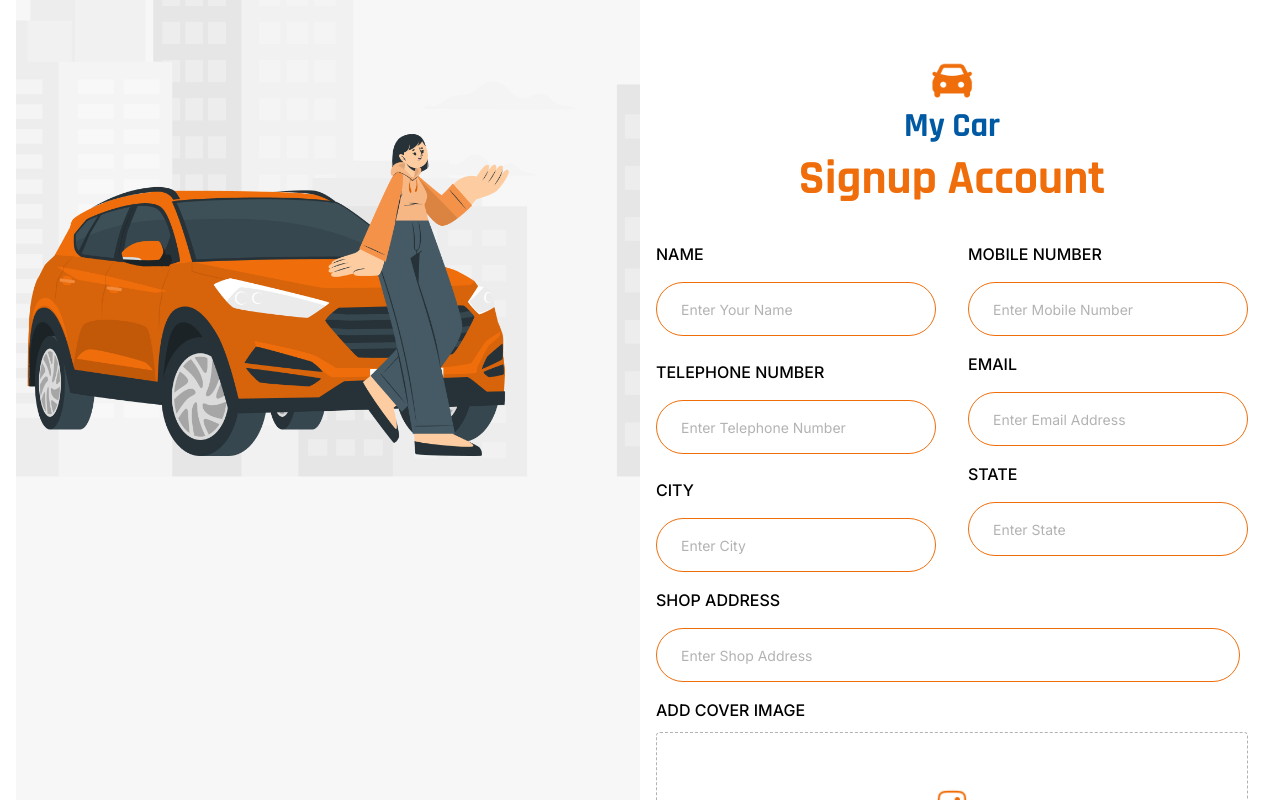
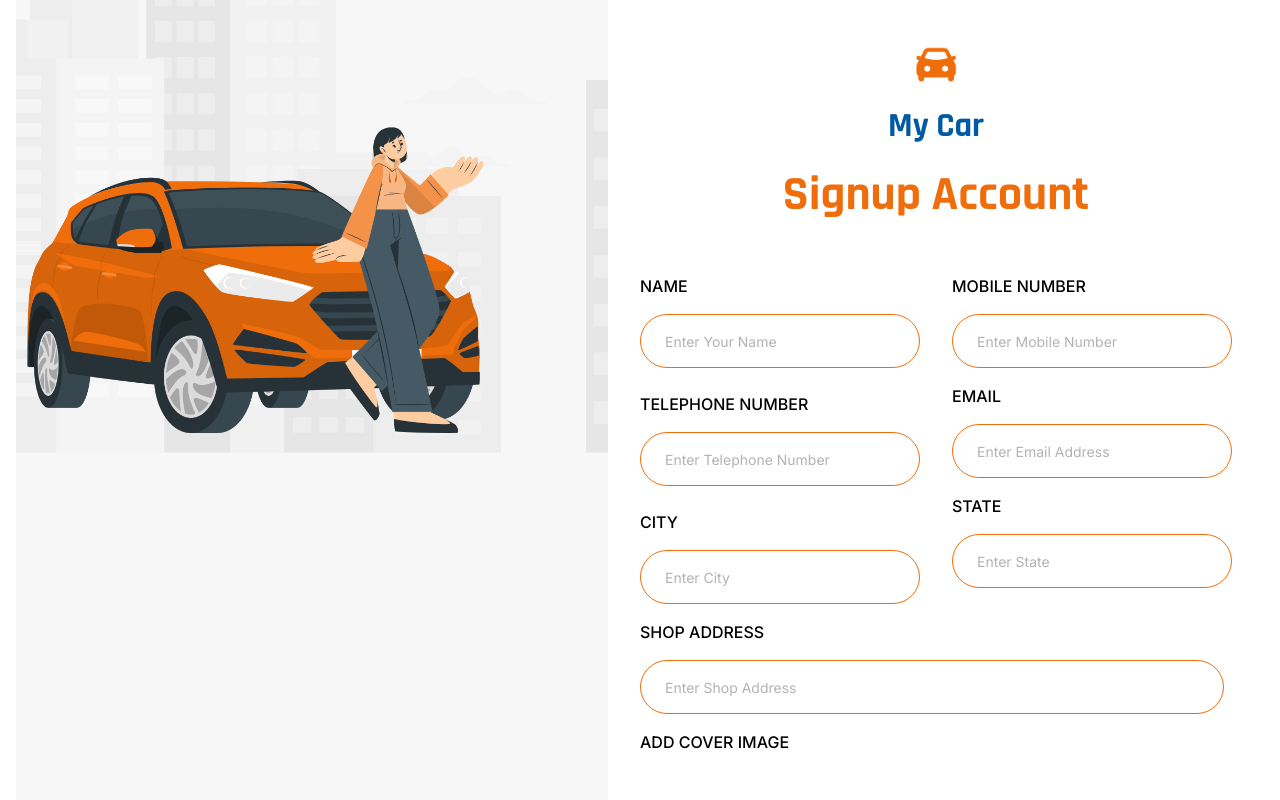
Before and after one commit to CodePriyansh/car_dealer2, a Next.js app: page /signup in a window 1280 px wide. Shown: the top 800 px of the page. Built offline with nearby package versions, Linux system fonts and the light colour scheme.

Commit message:
add scrollbar

```diff
--- a/src/components/SignUp/SignupForm.tsx
+++ b/src/components/SignUp/SignupForm.tsx
@@ -73,18 +73,7 @@ export default function SignupForm() {
   const shopImageInputRef = useRef<HTMLInputElement | null>(null);
 
   return (
-    <div className={`mt-14 flex flex-col justify-center items-center`}>
-      {/* Top headings */}
-      <Image
-        src={Images.myCar}
-        alt="logo"
-        width={32}
-        height={32}
-        className="w-8 h-8 sm:w-12 sm:h-12"
-      />
-      <p className={styles.subheading}>My Car</p>
-      <p className={styles.heading}>Signup Account</p>
-
+    <div className={`flex flex-col justify-center items-center`}>
       {/* Form details */}
       <div className={`${styles.form_wrapper}`}>
         <Formik
@@ -93,7 +82,17 @@ export default function SignupForm() {
           onSubmit={onSubmit}
         >
           {({ setFieldValue, isSubmitting, values }) => (
-            <Form className="space-y-4">
+            <Form className={` ${styles.scrollbar} `}>
+              {/* Top headings */}
+              <Image
+                src={Images.myCar}
+                alt="logo"
+                width={32}
+                height={32}
+                className="w-8 h-8 sm:w-12 sm:h-12 mx-auto"
+              />
+              <p className={styles.subheading}>My Car</p>
+              <p className={styles.heading}>Signup Account</p>
               <div className="w-full flex sm:flex-row flex-col gap-8">
                 <div className="flex full flex-col gap-6">
                   <div className={styles.field_wrapper}>
@@ -203,8 +202,10 @@ export default function SignupForm() {
               {/* Cover image */}
               <div>
                 <label className={styles.label_Style}>Add Cover Image</label>
-                <div className={styles.dotted_box}
-                 onClick={() => coverImageInputRef.current?.click()}>
+                <div
+                  className={styles.dotted_box}
+                  onClick={() => coverImageInputRef.current?.click()}
+                >
                   <Image src={Images.uploadImg} alt="img" className="w-8 h-8" />
                   <Button otherStyles="mt-[50px]">
                     <Image
@@ -228,7 +229,9 @@ export default function SignupForm() {
                     name="coverImage"
                   />
                   {values.coverImage && (
-                    <p className={styles.selected_file}>{values.coverImage.name}</p>
+                    <p className={styles.selected_file}>
+                      {values.coverImage.name}
+                    </p>
                   )}
                 </div>
                 <ErrorMessage
@@ -240,8 +243,10 @@ export default function SignupForm() {
 
               {/* Profile image */}
               <div className="flex w-full sm:flex-row flex-col gap-6">
-                <div className="sm:w-1/2 w-full"
-                 onClick={() => profileImageInputRef.current?.click()}>
+                <div
+                  className="sm:w-1/2 w-full"
+                  onClick={() => profileImageInputRef.current?.click()}
+                >
                   <label className={styles.label_Style}>
                     Add Profile Image
                   </label>
@@ -264,7 +269,9 @@ export default function SignupForm() {
                       type="file"
                       ref={profileImageInputRef}
                       style={{ display: "none" }}
-                      onChange={(event: React.ChangeEvent<HTMLInputElement>) => {
+                      onChange={(
+                        event: React.ChangeEvent<HTMLInputElement>
+                      ) => {
                         const files = event.currentTarget.files;
                         if (files && files.length > 0) {
                           setFieldValue("profileImage", files[0]);
@@ -273,7 +280,9 @@ export default function SignupForm() {
                       name="profileImage"
                     />
                     {values.profileImage && (
-                      <p className={styles.selected_file}>{values.profileImage.name}</p>
+                      <p className={styles.selected_file}>
+                        {values.profileImage.name}
+                      </p>
                     )}
                   </div>
                   <ErrorMessage
@@ -307,7 +316,9 @@ export default function SignupForm() {
                     <input
                       type="file"
                       ref={shopImageInputRef}
-                      onChange={(event: React.ChangeEvent<HTMLInputElement>) => {
+                      onChange={(
+                        event: React.ChangeEvent<HTMLInputElement>
+                      ) => {
                         const files = event.currentTarget.files;
                         if (files && files.length > 0) {
                           setFieldValue("shopImage", files[0]);
@@ -317,7 +328,9 @@ export default function SignupForm() {
                       name="shopImage"
                     />
                     {values.shopImage && (
-                      <p className={styles.selected_file}>{values.shopImage.name}</p>
+                      <p className={styles.selected_file}>
+                        {values.shopImage.name}
+                      </p>
                     )}
                   </div>
                   <ErrorMessage
@@ -337,22 +350,21 @@ export default function SignupForm() {
                   Get OTP
                 </Button>
               </button>
+              {/* Bottom info */}
+              <div className="flex items-center flex-col mt-6">
+                <p className={styles.info_text}>Have an Account?</p>
+                <p
+                  className={`${styles.info_text} underline cursor-pointer`}
+                  onClick={handleLoginClick}
+                >
+                  Login
+                </p>
+              </div>
             </Form>
           )}
         </Formik>
         {message && <p className="mt-4 text-center text-red-500">{message}</p>}
       </div>
-
-      {/* Bottom info */}
-      <div className="flex items-center flex-col mt-6">
-        <p className={styles.info_text}>Have an Account?</p>
-        <p
-          className={`${styles.info_text} underline cursor-pointer`}
-          onClick={handleLoginClick}
-        >
-          Login
-        </p>
-      </div>
     </div>
   );
 }
--- a/src/components/SignUp/styles.module.css
+++ b/src/components/SignUp/styles.module.css
@@ -1,14 +1,14 @@
 .wrapper{
-    @apply w-full flex px-4  lg:flex-row flex-col ;
+    @apply w-full flex px-4  lg:flex-row flex-col h-screen;
 }
 .left_wrapper{
-    @apply md:flex hidden  lg:w-1/2 w-full bg-[#f7f7f7]
+    @apply md:flex hidden flex-1 lg:w-1/2 w-full bg-[#f7f7f7] h-full
 }
 .right_wrapper{
-    @apply flex lg:w-1/2 w-full flex-col  justify-center items-center px-4 md:px-8  bg-white ;
+    @apply flex lg:w-1/2 w-full flex-1 flex-col  justify-center items-center px-4 md:px-8 bg-white h-full;
 }
 .subheading{
-    @apply text-secondary font-bold capitalize font-rajdhani sm:text-[34px];
+    @apply text-secondary font-bold capitalize font-rajdhani sm:text-[34px] text-center;
 }
 .heading{
     @apply text-primary sm:text-[48px] text-[34px] font-bold pb-8 flex justify-center font-rajdhani;
@@ -34,9 +34,16 @@
 }
 
 .form_wrapper{
-    @apply flex flex-col justify-center items-center w-full sm:max-w-[584px] max-w-full bg-white;
+    @apply flex flex-col justify-center items-center max-w-full bg-white w-full ;
 }
 
 .selected_file{
     @apply pt-2 text-greyy text-black font-rajdhani font-medium
 }
+.scrollbar{
+    @apply space-y-4 h-[90vh]  justify-center items-center overflow-y-scroll;
+}
+.scrollbar::-webkit-scrollbar {
+    width: 0;
+
+}
```
